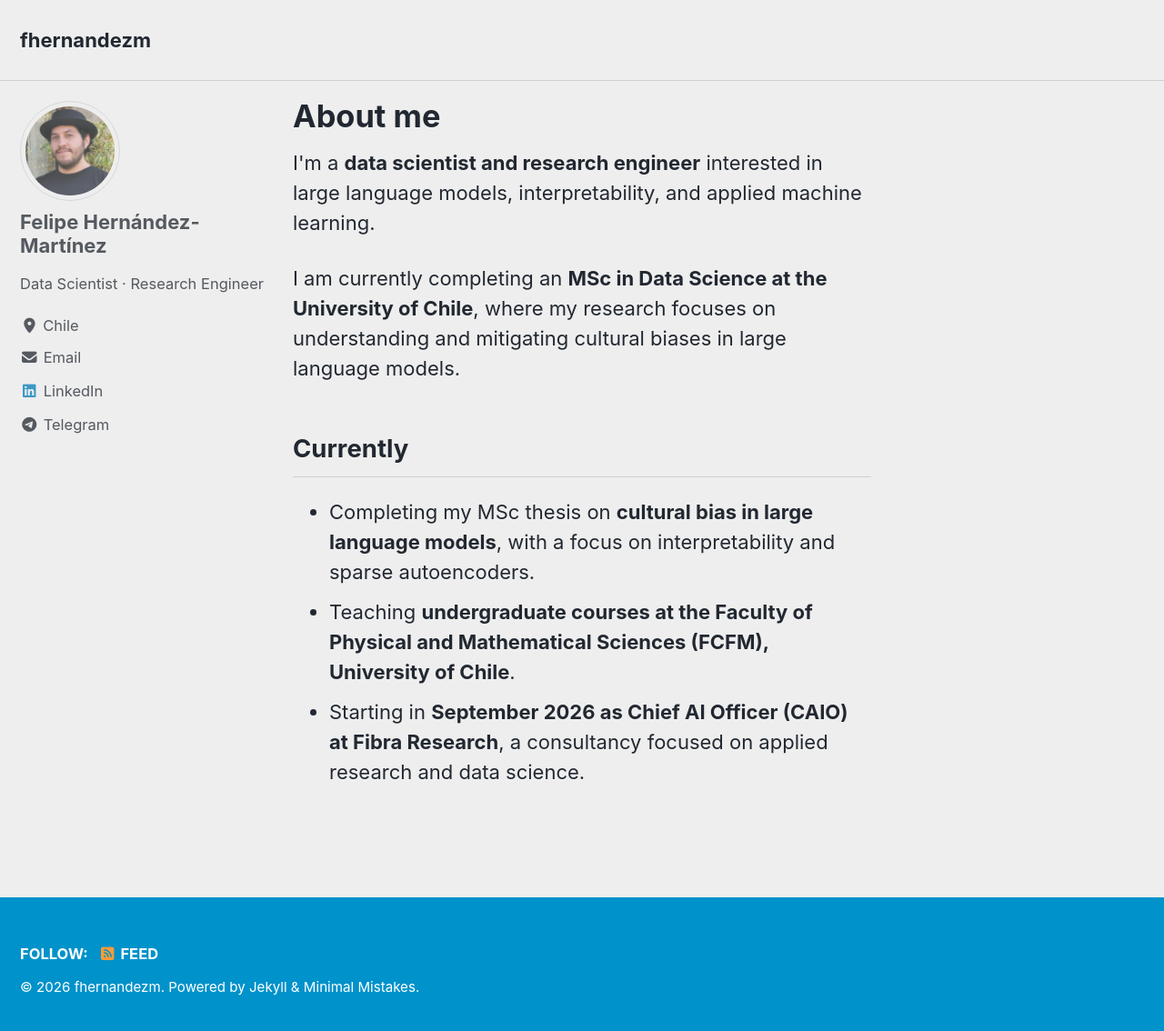
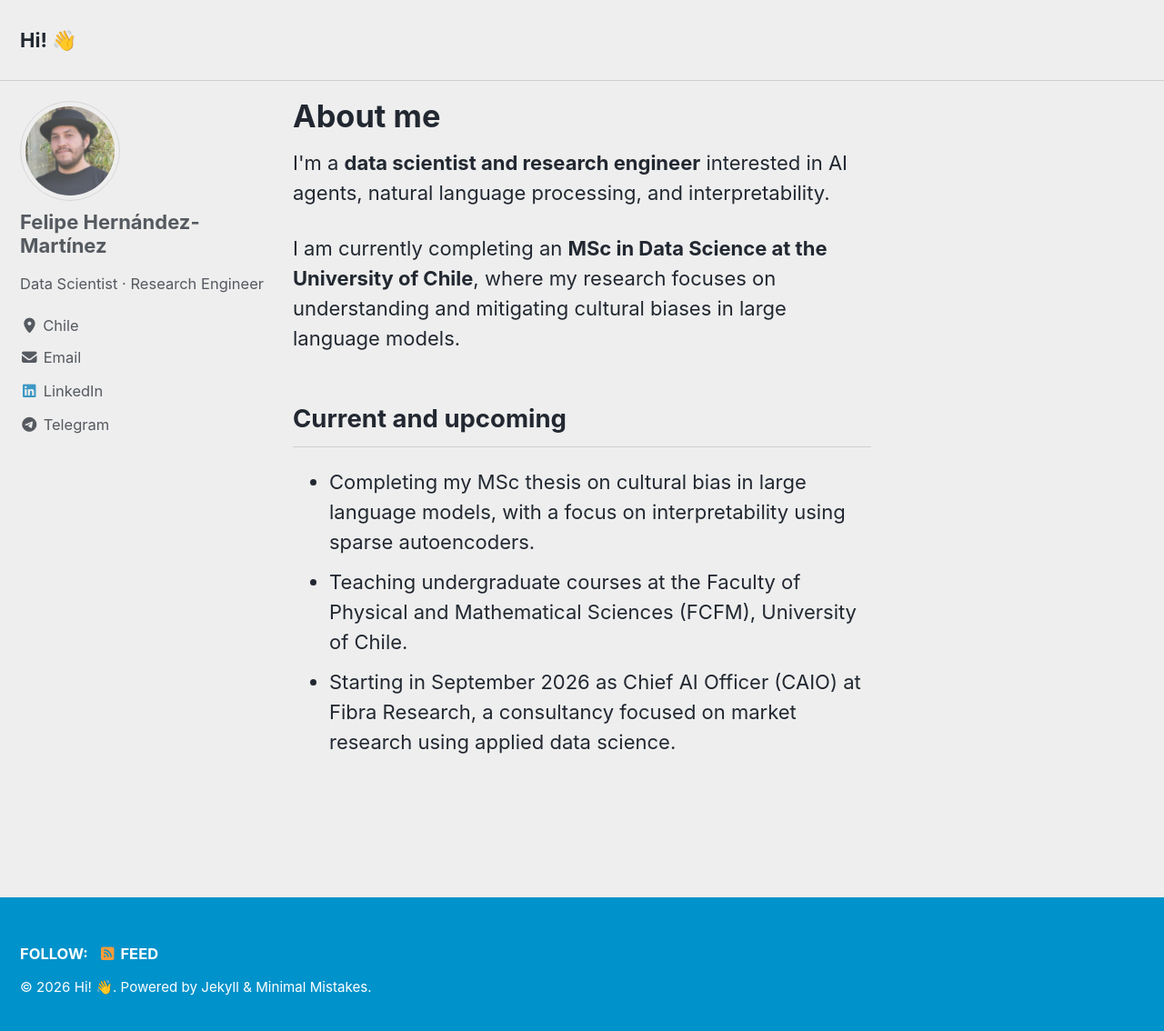
Before and after one commit to pipeh/pipeh.github.io, a Jekyll site: the page built from index.html, in a window 1280 px wide and 1142 px high. Shown: the top 1134 px of the window at 91% size. Built offline with Jekyll 4.4.1, drawn with Linux system fonts in a browser that asks for light colours; cached includes are drawn as plain includes; the list of posts is cut into pages by our own code.

Commit message:
feat: Update page title and info

```diff
--- a/_config.yml
+++ b/_config.yml
@@ -18,7 +18,7 @@ minimal_mistakes_skin    : "air" # "air", "aqua", "contrast", "dark", "dirt", "n
 # Site Settings
 locale                   : "en-US"
 rtl                      : # true, false (default) # turns direction of the page into right to left for RTL languages
-title                    : "fhernandezm"
+title                    : "Hi! 👋"
 title_separator          : "-"
 subtitle                 : # site tagline that appears below site title in masthead
 name                     : "Felipe Hernández-Martínez"
--- a/index.html
+++ b/index.html
@@ -5,8 +5,8 @@ title: "About me"
 ---
 
 <p>
-  I'm a <strong>data scientist and research engineer</strong> interested in
-  large language models, interpretability, and applied machine learning.
+  I'm a <strong>data scientist and research engineer</strong> interested in AI agents,
+  natural language processing, and interpretability.
 </p>
 
 <p>
@@ -15,19 +15,19 @@ title: "About me"
   large language models.
 </p>
 
-<h2>Currently</h2>
+<h2>Current and upcoming</h2>
 
 <ul>
   <li>
-    Completing my MSc thesis on <strong>cultural bias in large language models</strong>,
-    with a focus on interpretability and sparse autoencoders.
+    Completing my MSc thesis on cultural bias in large language models,
+    with a focus on interpretability using sparse autoencoders.
   </li>
   <li>
-    Teaching <strong>undergraduate courses at the Faculty of Physical and Mathematical
-    Sciences (FCFM), University of Chile</strong>.
+    Teaching undergraduate courses at the Faculty of Physical and Mathematical
+    Sciences (FCFM), University of Chile.
   </li>
   <li>
-    Starting in <strong>September 2026 as Chief AI Officer (CAIO) at Fibra Research</strong>,
-    a consultancy focused on applied research and data science.
+    Starting in September 2026 as Chief AI Officer (CAIO) at Fibra Research,
+    a consultancy focused on market research using applied data science.
   </li>
 </ul>
```
